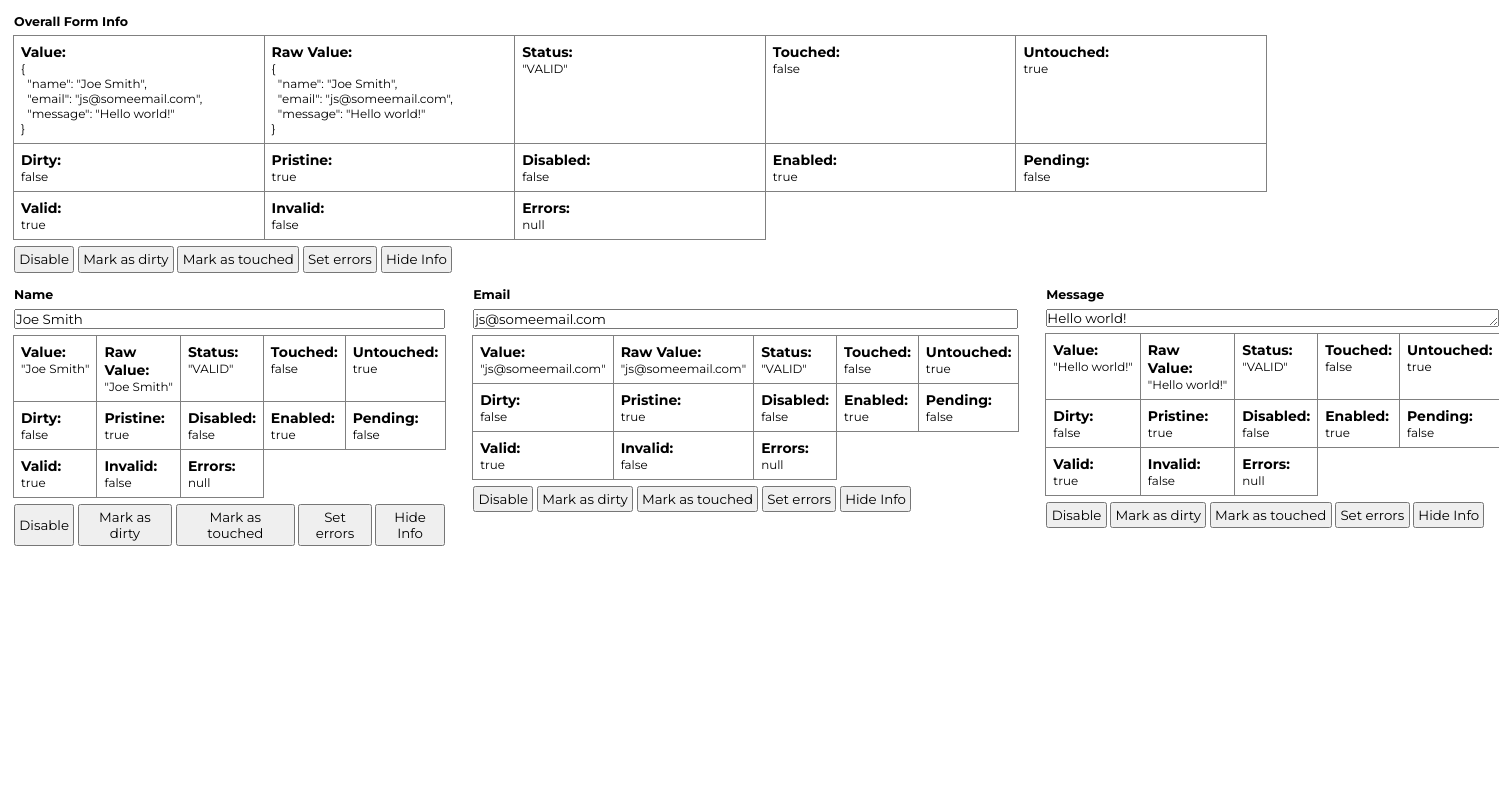
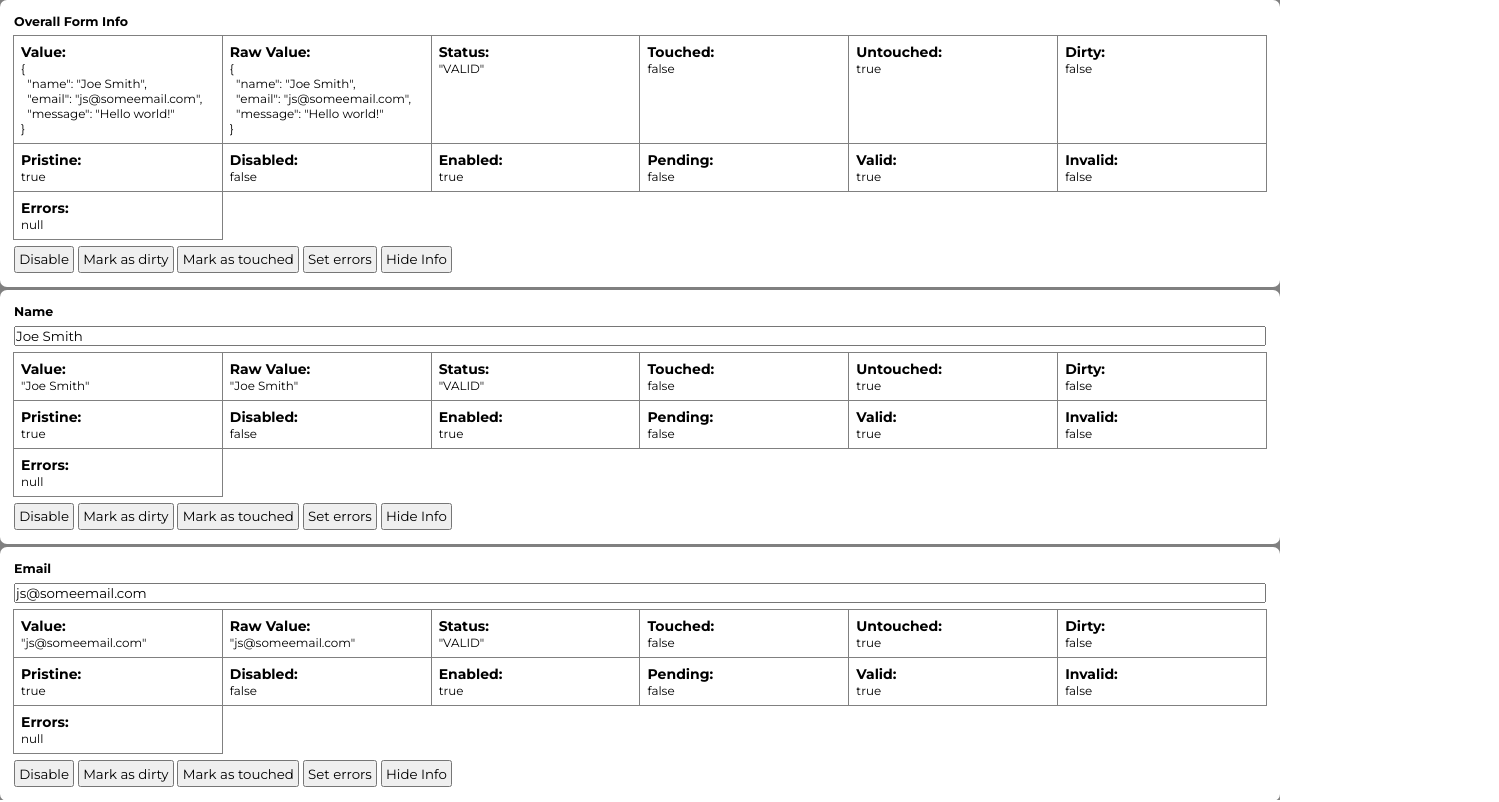
Before and after one commit to Devin-Harris/ngx-form-signal, an Angular app: page / in a window 1280 px wide. Shown: the top 802 px of the page, 1499 px wide, since content can reach past the window. Built offline with nearby package versions, Linux system fonts and the light colour scheme.

Commit message:
styling changes on testing app

```diff
--- a/projects/test-app/src/app/app.component.scss
+++ b/projects/test-app/src/app/app.component.scss
@@ -1,19 +1,31 @@
+:host {
+   height: 100%;
+}
 .content {
    display: flex;
    flex-direction: column;
    justify-content: flex-start;
    align-items: flex-start;
-   gap: 1em;
-   margin: 1em;
+   background-color: gray;
+   height: 100%;
+   gap: 0.25em;
    .overall-info {
-      flex: 1;
       width: 100%;
    }
    .form-controls {
       width: 100%;
       display: flex;
-      align-items: flex-start;
-      justify-content: flex-start;
-      gap: 2em;
+      flex-wrap: wrap;
+      gap: 0.25em;
+   }
+
+   form-info,
+   name-control,
+   email-control,
+   message-control {
+      padding: 1em;
+      // border-bottom: 3px solid rgb(44, 206, 255);
+      border-radius: 0.5em;
+      background-color: white;
    }
 }
--- a/projects/test-app/src/app/controls/controls.component.scss
+++ b/projects/test-app/src/app/controls/controls.component.scss
@@ -1,4 +1,5 @@
 :host {
+   display: block;
    width: 100%;
    .form-control {
       width: 100%;
--- a/projects/test-app/src/app/form-signal-preview/form-signal-snapshot.component.ts
+++ b/projects/test-app/src/app/form-signal-preview/form-signal-snapshot.component.ts
@@ -67,8 +67,9 @@ import { formSignal } from '../../../../ngx-form-signal/src/lib/form-signal';
    `,
    styles: `
    .form-info-container {
+      width: 100%;
       display: grid;
-      grid-template-columns: repeat(5, 1fr);
+      grid-template-columns: repeat(auto-fit, minmax(min(200px, 100%), 1fr));
       grid-gap: 1px;
 
       .form-info {
@@ -77,6 +78,7 @@ import { formSignal } from '../../../../ngx-form-signal/src/lib/form-signal';
          pre {
             margin: 0;
             font-size: .85em;
+            width: max-content;
          }
       }
    }
--- a/projects/test-app/src/styles.scss
+++ b/projects/test-app/src/styles.scss
@@ -9,4 +9,10 @@
 }
 html {
    font-size: 14px;
+   height: 100vh;
+   width: 100vw;
 }
+body {
+   height: 100vh;
+   width: 100vw;
+}
```
